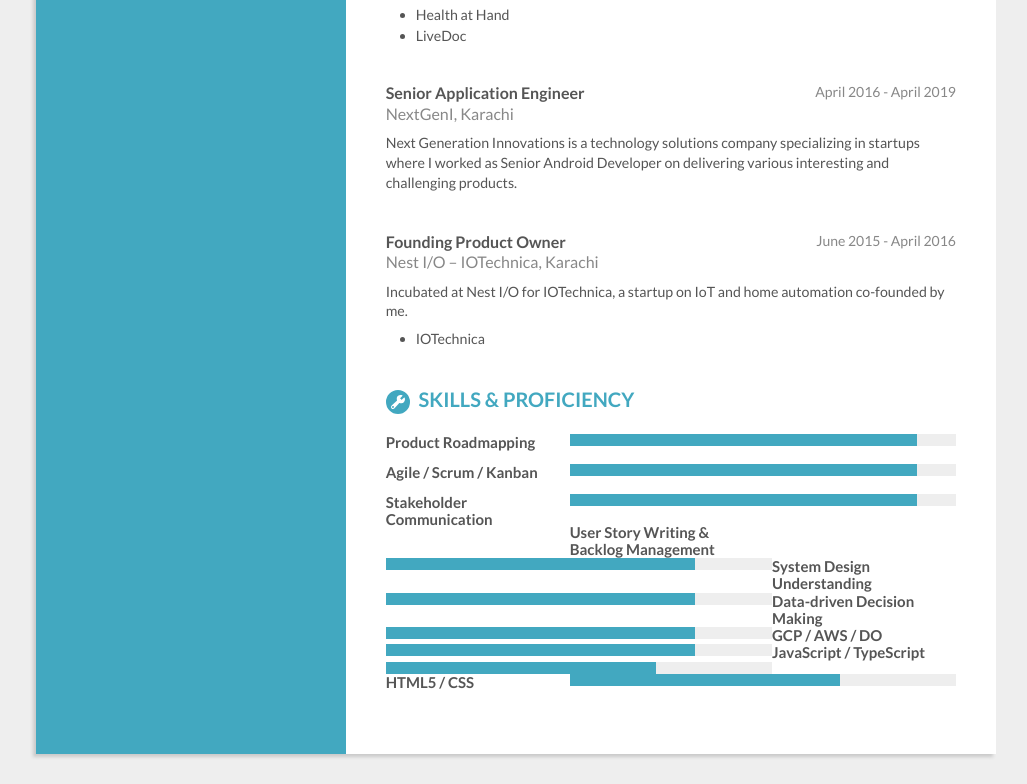
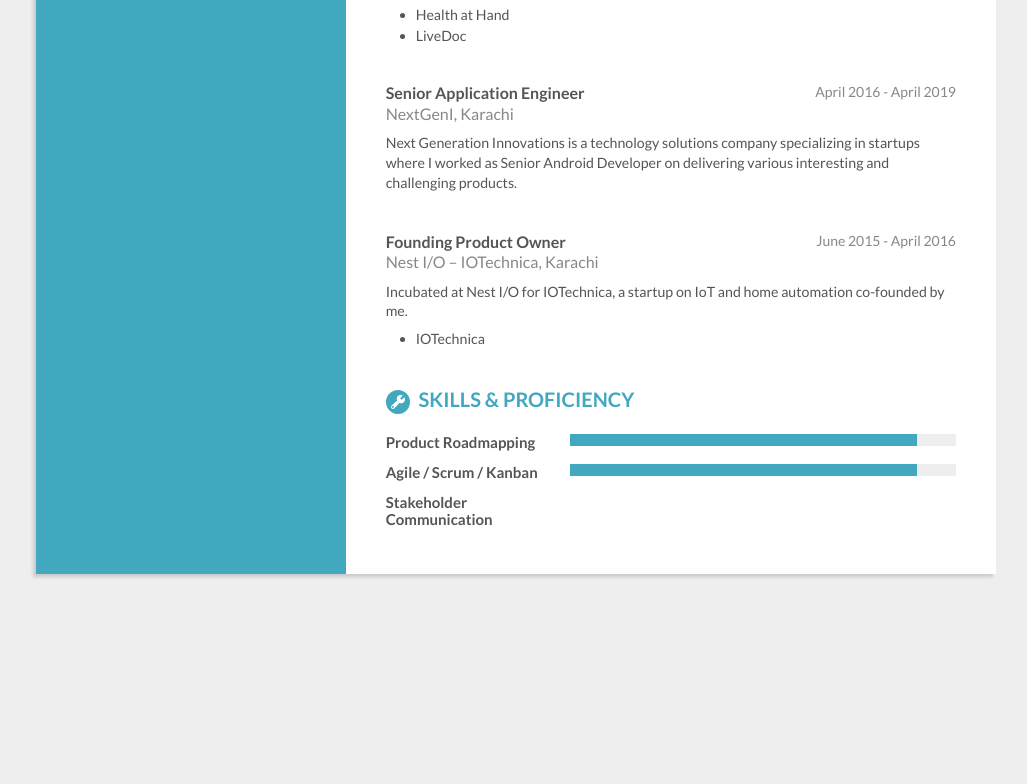
Before and after one commit to congtinh06/congtinh2006, a plain HTML site: page index.html in a window 1280 px wide. Shown: the part 1714-2498 px from the top of the page, without its empty margins (124-1151 px from the left). After the commit the page ends 2318 px from the top, so only its background shows below. Drawn offline with nearby package versions, Linux system fonts and the light colour scheme.

Commit message:
Update index.html

```diff
--- a/index.html
+++ b/index.html
@@ -280,57 +280,6 @@
                         <div class="col span-1-of-3 skill-title">
                             Stakeholder Communication
                         </div>
-                        <div class="col span-2-of-3 skill-bg">
-                            <div class="skill-fg" style="width: 90%;"></div>
-                        </div>
-                    </div>
-                    <div class="skill-container">
-                        <div class="col span-1-of-3 skill-title">
-                            User Story Writing & Backlog Management
-                        </div>
-                        <div class="col span-2-of-3 skill-bg">
-                            <div class="skill-fg" style="width: 80%;"></div>
-                        </div>
-                    </div>
-                    <div class="skill-container">
-                        <div class="col span-1-of-3 skill-title">
-                            System Design Understanding
-                        </div>
-                        <div class="col span-2-of-3 skill-bg">
-                            <div class="skill-fg" style="width: 80%;"></div>
-                        </div>
-                    </div>
-                    <div class="skill-container">
-                        <div class="col span-1-of-3 skill-title">
-                            Data-driven Decision Making
-                        </div>
-                        <div class="col span-2-of-3 skill-bg">
-                            <div class="skill-fg" style="width: 80%;"></div>
-                        </div>
-                    </div>
-                    <div class="skill-container">
-                        <div class="col span-1-of-3 skill-title">
-                            GCP / AWS / DO
-                        </div>
-                        <div class="col span-2-of-3 skill-bg">
-                            <div class="skill-fg" style="width: 80%;"></div>
-                        </div>
-                    </div>
-                    <div class="skill-container">
-                        <div class="col span-1-of-3 skill-title">
-                            JavaScript / TypeScript
-                        </div>
-                        <div class="col span-2-of-3 skill-bg">
-                            <div class="skill-fg" style="width: 70%;"></div>
-                        </div>
-                    </div>
-                    <div class="skill-container">
-                        <div class="col span-1-of-3 skill-title">
-                            HTML5 / CSS
-                        </div>
-                        <div class="col span-2-of-3 skill-bg">
-                            <div class="skill-fg" style="width: 70%;"></div>
-                        </div>
                     </div>
                 </div>
 
```
